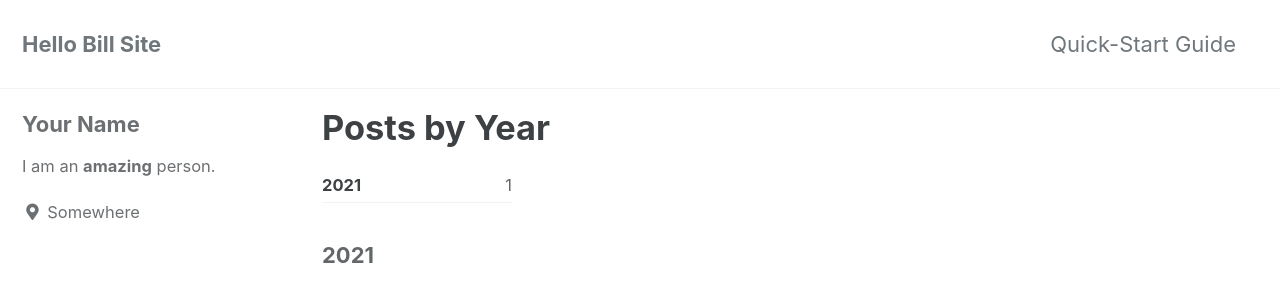
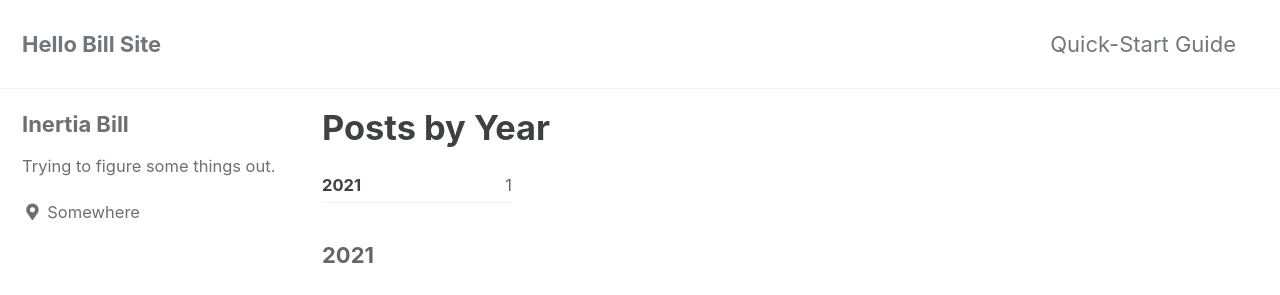
Before and after one commit to inertiaBill/hello-bill, a Jekyll site: the page built from docs/_pages/blog-posts.md, in a window 1280 px wide. Shown: the top 295 px of the page. Built offline with Jekyll 4.4.1, drawn with Linux system fonts in a browser that asks for light colours; cached includes are drawn as plain includes.

Commit message:
Update author name

```diff
--- a/docs/_config.yml
+++ b/docs/_config.yml
@@ -94,9 +94,9 @@ analytics:
 
 # Site Author
 author:
-  name             : "Your Name"
+  name             : "Inertia Bill"
   avatar           : # path of avatar image, e.g. "/assets/images/bio-photo.jpg"
-  bio              : "I am an **amazing** person."
+  bio              : "Trying to figure some things out."
   location         : "Somewhere"
   email            :
   links:
```
